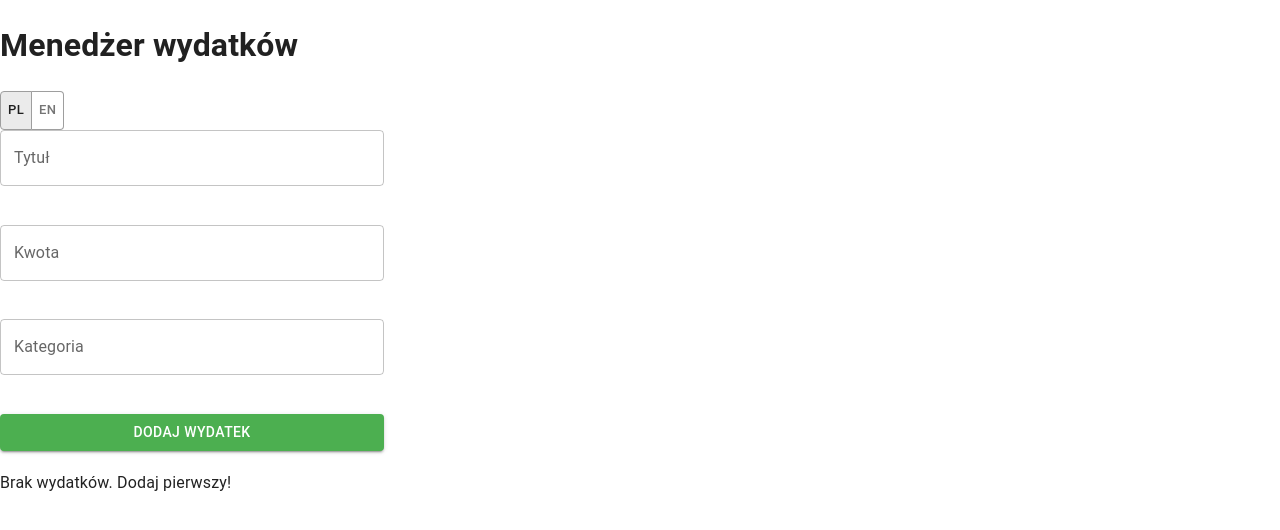
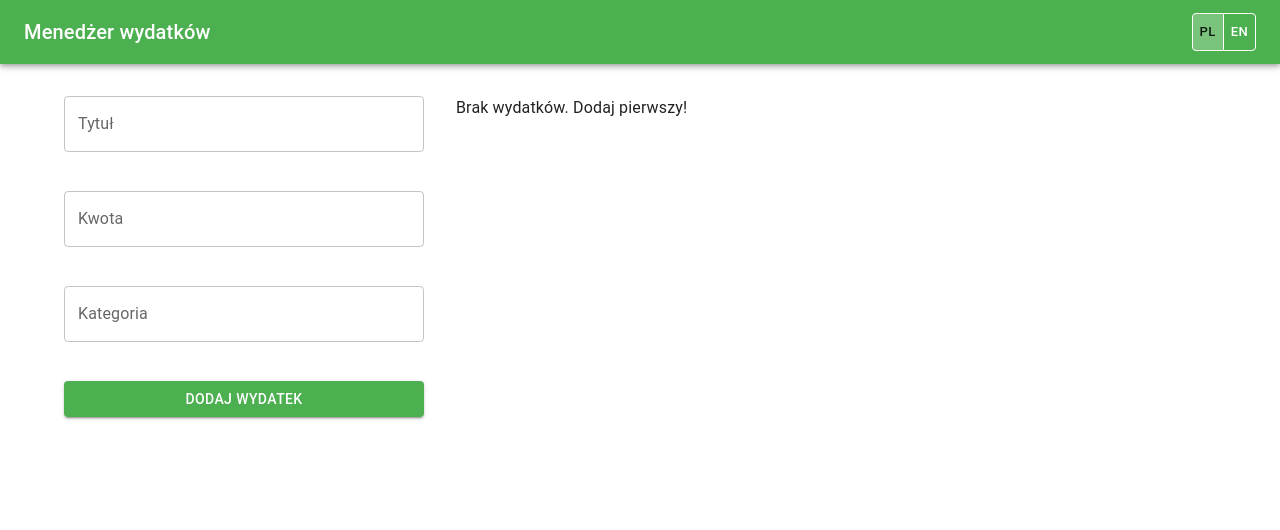
Before and after one commit to KlonicaRadoslaw/expenses-manager-ui, a React (Vite) app: page / in a window 1280 px wide. Shown: the top 530 px of the page. Built offline with nearby package versions, Linux system fonts and the light colour scheme.

Commit message:
feat: mui refactor

```diff
--- a/src/App.tsx
+++ b/src/App.tsx
@@ -1,7 +1,24 @@
 import ExpensesPage from "@/pages/ExpensesPage";
+import { AppBar, Toolbar, Typography } from "@mui/material";
+import { useTranslation } from "react-i18next";
+import { LanguageSwitcher } from "@/components/LanguageSwitcher/LanguageSwitcher";
 
 function App() {
-  return <ExpensesPage />;
+  const { t } = useTranslation();
+
+  return (
+    <>
+      <AppBar position="static">
+        <Toolbar>
+          <Typography variant="h6" sx={{ flexGrow: 1 }}>
+            {t("header")}
+          </Typography>
+          <LanguageSwitcher />
+        </Toolbar>
+      </AppBar>
+      <ExpensesPage />
+    </>
+  );
 }
 
 export default App;
--- a/src/components/ExpensePage/ExpenseForm.tsx
+++ b/src/components/ExpensePage/ExpenseForm.tsx
@@ -26,10 +26,7 @@ export default function ExpenseForm({ onAdd }: ExpenseFormProps) {
   };
 
   return (
-    <form
-      onSubmit={handleSubmit(onSubmit)}
-      style={{ maxWidth: "30%", marginBottom: "20px" }}
-    >
+    <form onSubmit={handleSubmit(onSubmit)}>
       <Stack spacing={2}>
         <Controller
           name="title"
@@ -38,7 +35,7 @@ export default function ExpenseForm({ onAdd }: ExpenseFormProps) {
             <TextField
               {...field}
               label={t("form.title")}
-              error={!!errors.title}
+              error={Boolean(errors.title)}
               helperText={errors.title?.message ? t(errors.title.message) : " "}
             />
           )}
@@ -51,7 +48,7 @@ export default function ExpenseForm({ onAdd }: ExpenseFormProps) {
               {...field}
               label={t("form.amount")}
               type="number"
-              error={!!errors.amount}
+              error={Boolean(errors.amount)}
               helperText={
                 errors.amount?.message ? t(errors.amount.message) : " "
               }
@@ -71,7 +68,7 @@ export default function ExpenseForm({ onAdd }: ExpenseFormProps) {
             <TextField
               {...field}
               label={t("form.category")}
-              error={!!errors.category}
+              error={Boolean(errors.category)}
               helperText={
                 errors.category?.message ? t(errors.category.message) : " "
               }
--- a/src/components/ExpensePage/ExpenseList.tsx
+++ b/src/components/ExpensePage/ExpenseList.tsx
@@ -24,10 +24,10 @@ export default function ExpenseList({ expenses }: ExpenseListProps) {
   }
 
   return (
-    <TableContainer sx={{ width: "50%" }} component={Paper} variant="outlined">
+    <TableContainer component={Paper} variant="outlined">
       <Table size="small">
         <TableHead>
-          <TableRow sx={{ backgroundColor: "action.hover" }}>
+          <TableRow>
             <TableCell>{t("form.title")}</TableCell>
             <TableCell>{t("form.category")}</TableCell>
             <TableCell>{t("form.amount")}</TableCell>
@@ -49,7 +49,6 @@ export default function ExpenseList({ expenses }: ExpenseListProps) {
             sx={{
               "& td": {
                 borderTop: "2px solid",
-                borderTopColor: "text.primary",
                 borderBottom: "none",
                 fontWeight: "bold",
               },
--- a/src/components/LanguageSwitcher/LanguageSwitcher.tsx
+++ b/src/components/LanguageSwitcher/LanguageSwitcher.tsx
@@ -13,6 +13,15 @@ export function LanguageSwitcher() {
         void i18n.changeLanguage(lng);
         localStorage.setItem("lng", lng);
       }}
+      sx={{
+        "& .MuiToggleButton-root": {
+          color: "primary.contrastText",
+          borderColor: "primary.contrastText",
+        },
+        "& .Mui-selected": {
+          backgroundColor: "rgba(255, 255, 255, 0.25) !important",
+        },
+      }}
     >
       <ToggleButton value="pl">PL</ToggleButton>
       <ToggleButton value="en">EN</ToggleButton>
--- a/src/pages/ExpensesPage.tsx
+++ b/src/pages/ExpensesPage.tsx
@@ -1,13 +1,11 @@
 import ExpenseForm from "@/components/ExpensePage/ExpenseForm";
 import ExpenseList from "@/components/ExpensePage/ExpenseList";
-import { LanguageSwitcher } from "@/components/LanguageSwitcher/LanguageSwitcher";
 import type { ExpenseFormValues } from "@/utils/expenseSchema";
 import type { Expense } from "@/utils/types";
+import { Box, Container } from "@mui/material";
 import { useState } from "react";
-import { useTranslation } from "react-i18next";
 
 export default function ExpensesPage() {
-  const { t } = useTranslation();
   const [expenses, setExpenses] = useState<Expense[]>([]);
 
   const handleAdd = (values: ExpenseFormValues) => {
@@ -15,11 +13,23 @@ export default function ExpensesPage() {
   };
 
   return (
-    <div>
-      <h1>{t("header")}</h1>
-      <LanguageSwitcher />
-      <ExpenseForm onAdd={handleAdd} />
-      <ExpenseList expenses={expenses} />
-    </div>
+    <Container maxWidth="lg" sx={{ py: 4 }}>
+      <Box
+        sx={{
+          display: "flex",
+          flexDirection: { xs: "column", md: "row" },
+          gap: 4,
+          alignItems: "flex-start",
+        }}
+      >
+        <Box sx={{ width: { xs: "100%", md: 360 }, flexShrink: 0 }}>
+          <ExpenseForm onAdd={handleAdd} />
+        </Box>
+
+        <Box sx={{ flexGrow: 1, width: "100%" }}>
+          <ExpenseList expenses={expenses} />
+        </Box>
+      </Box>
+    </Container>
   );
 }
```
